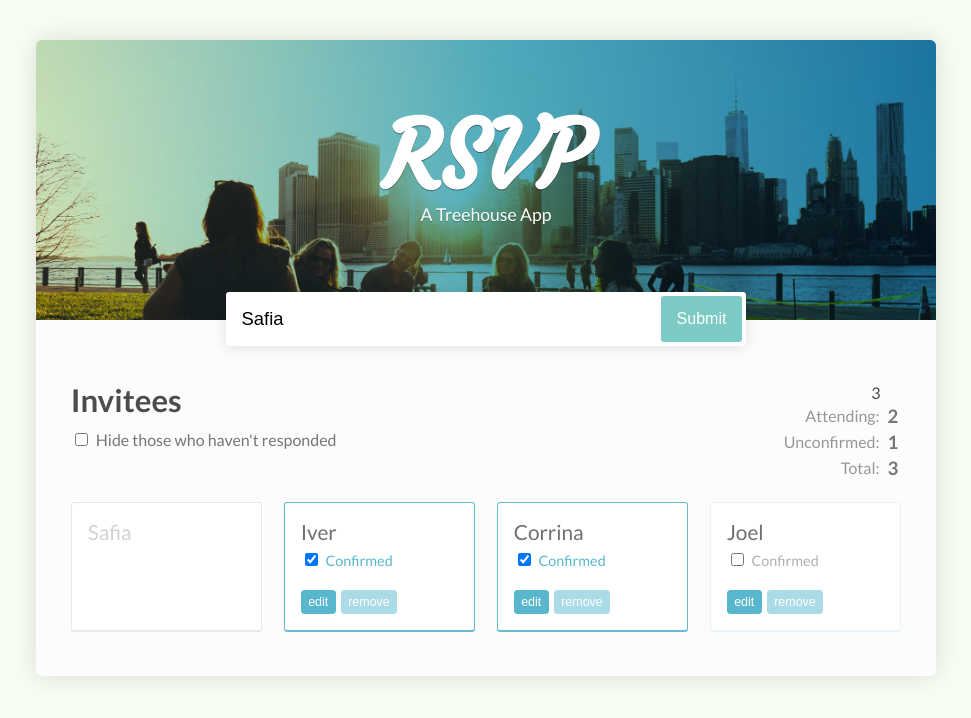
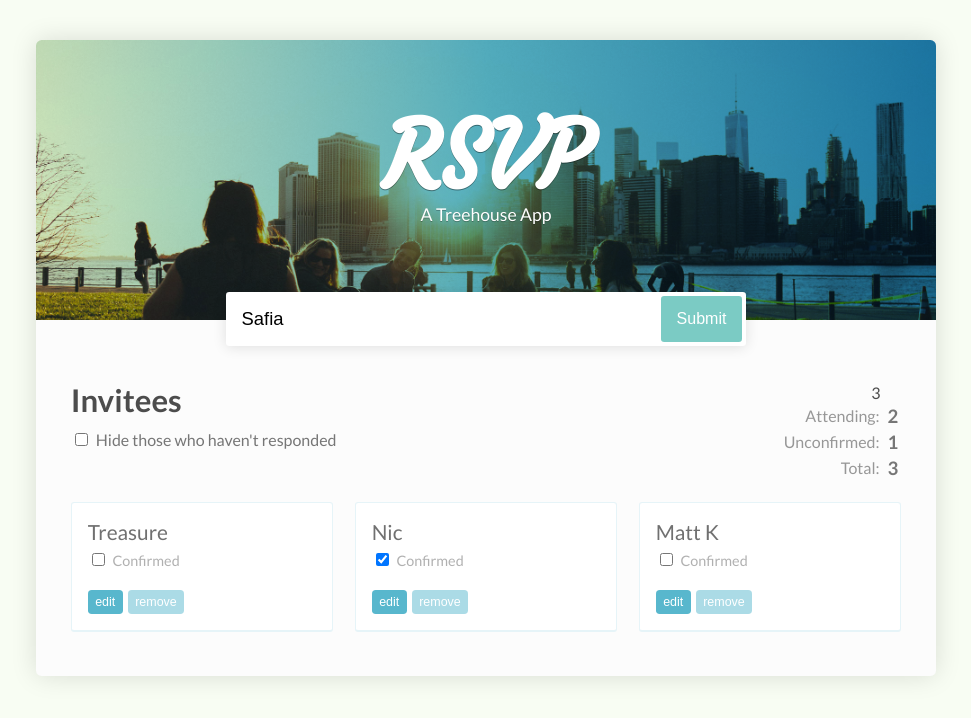
Before and after one commit to CodeRecipeJYP/React-By-Example-TTH, a React (Create React App) app: page / in a window 1280 px wide. Shown: the top 718 px of the page, without its empty margins (154-1125 px from the left). Built offline with nearby package versions, Linux system fonts and the light colour scheme.

Commit message:
Adding PropTypes / Adding GuestList Component / Adding guests prop

```diff
--- a/package.json
+++ b/package.json
@@ -3,6 +3,7 @@
   "version": "0.1.0",
   "private": true,
   "dependencies": {
+    "prop-types": "^15.6.0",
     "react": "^15.6.1",
     "react-dom": "^15.6.1",
     "react-scripts": "1.0.11"
--- a/src/App.js
+++ b/src/App.js
@@ -1,5 +1,6 @@
 import React, { Component } from 'react';
 import './App.css';
+import GuestList from "./GuestList";
 
 class App extends Component {
 
@@ -12,6 +13,10 @@
       {
         name: 'Nic',
         isConfirmed: true
+      },
+      {
+        name: 'Matt K',
+        isConfirmed: false
       },
     ]
   };
@@ -52,31 +57,9 @@
               </tr>
             </tbody>
           </table>
-          <ul>
-            <li className="pending"><span>Safia</span></li>
-            <li className="responded"><span>Iver</span>
-              <label>
-                <input type="checkbox" checked /> Confirmed
-              </label>
-              <button>edit</button>
-              <button>remove</button>
-            </li>
-            <li className="responded"><span>Corrina</span>
-              <label>
-                <input type="checkbox" checked /> Confirmed
-              </label>
-              <button>edit</button>
-              <button>remove</button>
-            </li>
-            <li>
-              <span>Joel</span>
-              <label>
-                <input type="checkbox" /> Confirmed
-              </label>
-              <button>edit</button>
-              <button>remove</button>
-            </li>
-          </ul>
+
+          <GuestList guests={this.state.guests} />
+
         </div>
       </div>
     );
--- /dev/null
+++ b/src/GuestList.js
@@ -0,0 +1,25 @@
+import React from 'react';
+import PropTypes from 'prop-types';
+
+
+const GuestList = props => (
+  <ul>
+    {props.guests.map((guest, index) =>
+
+      <li key={index}>
+        <span>{guest.name}</span>
+        <label>
+          <input type="checkbox" checked={guest.isConfirmed}/> Confirmed
+        </label>
+        <button>edit</button>
+        <button>remove</button>
+      </li>
+    )}
+  </ul>
+);
+
+GuestList.propTypes = {
+  guests: PropTypes.array.isRequired
+};
+
+export default GuestList;
```
Also changed, not shown: 1 other file (tests, documents, lock files or other folders).
